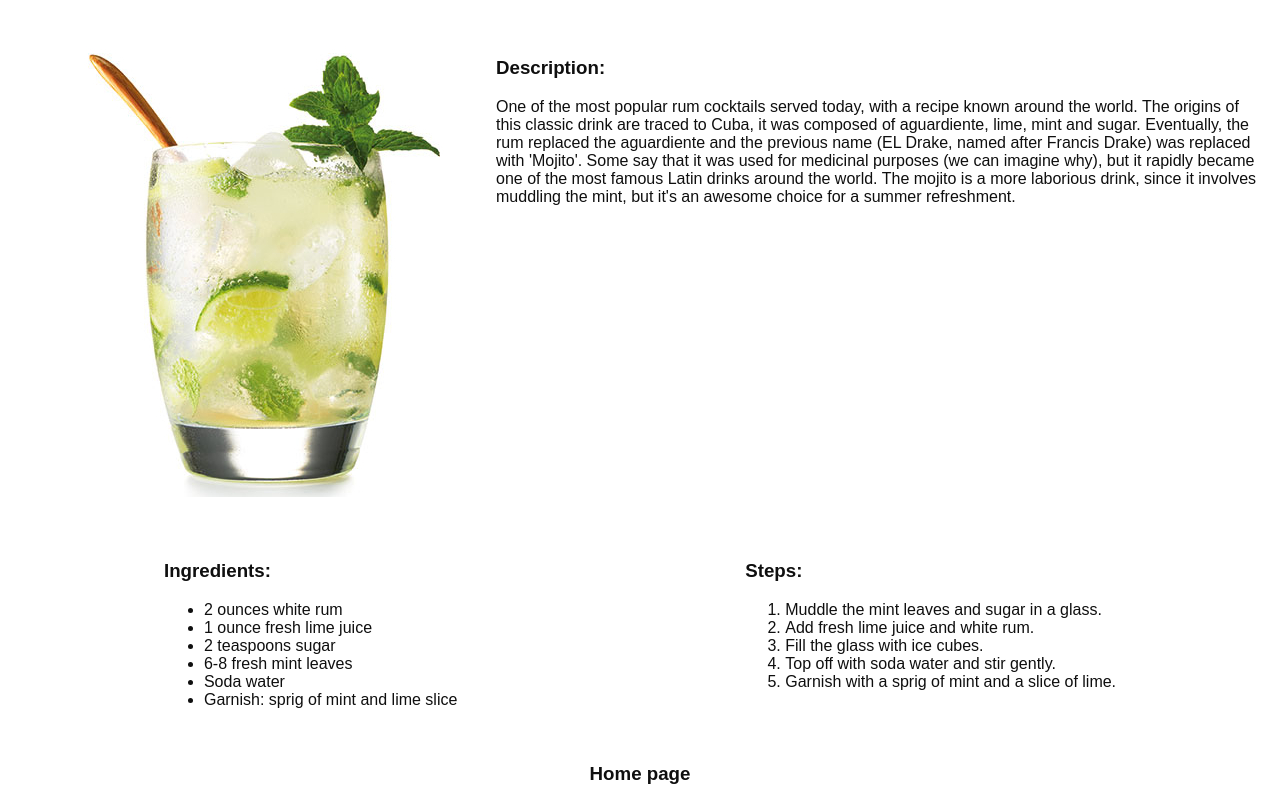
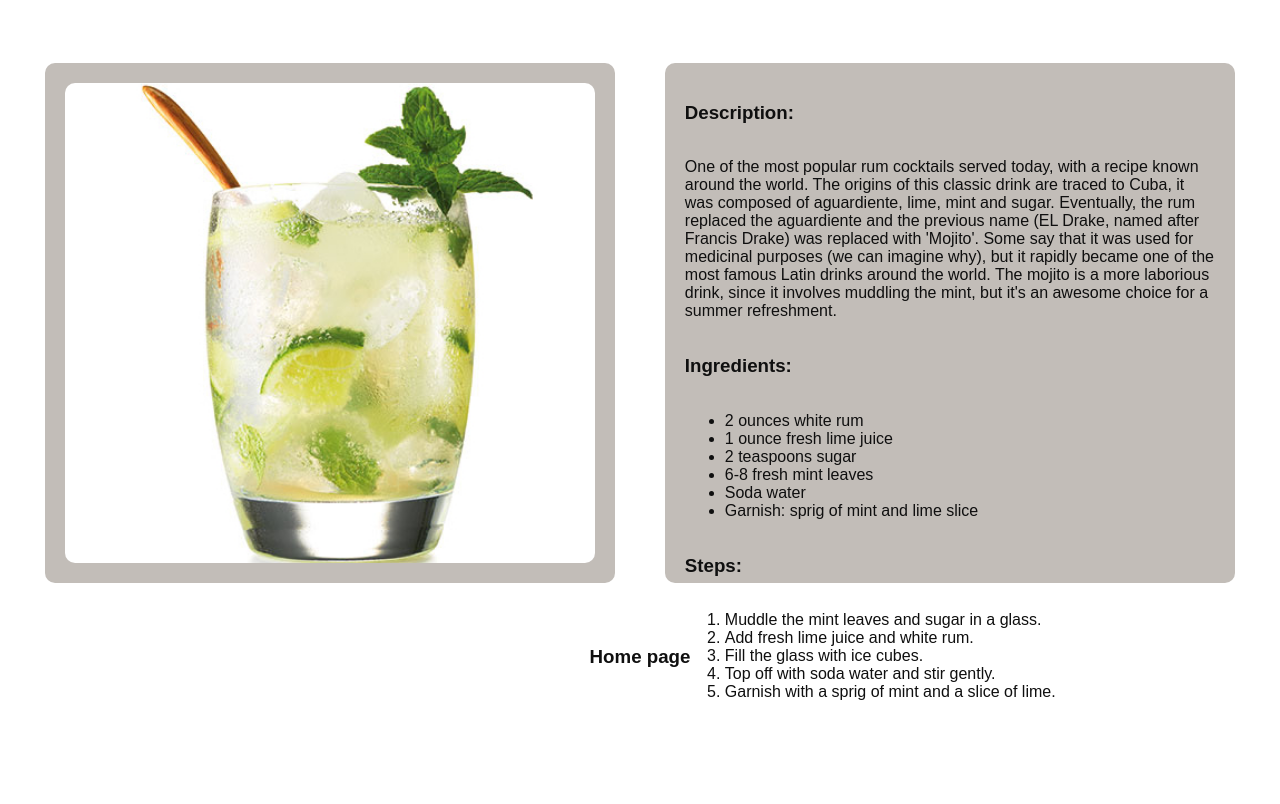
Before and after one commit to cesarbrancalhao/OdinProject, a plain HTML site: page Foundations course/odin-recipes/recipes/mojito.html in a window 1280 px wide. Shown: the part 230-1034 px from the top of the page. After the commit the page ends 931 px from the top, so only its background shows below. Drawn offline with Linux system fonts and the light colour scheme.

Commit message:
Update mojito.html

```diff
--- a/Foundations course/odin-recipes/recipes/mojito.html
+++ b/Foundations course/odin-recipes/recipes/mojito.html
@@ -12,20 +12,16 @@
 </div>
 <h1>MOJITO</h1>
 <div class="content">
-    <div class="left">
+    <div class="recipe">
         <img src="../recipes-images/mojito.jpg" alt="mojito" class="recipesPhotos">
     </div>
-    <div class="right">
+    <div class="recipe recipe-text">
         <h3>Description:</h3>
         <p>One of the most popular rum cocktails served today, with a recipe known around the world.
             The origins of this classic drink are traced to Cuba, it was composed of aguardiente, lime, mint and sugar.
             Eventually, the rum replaced the aguardiente and the previous name (EL Drake, named after Francis Drake) was replaced with 'Mojito'.
             Some say that it was used for medicinal purposes (we can imagine why), but it rapidly became one of the most famous Latin drinks around the world.
             The mojito is a more laborious drink, since it involves muddling the mint, but it's an awesome choice for a summer refreshment.</p>
-    </div>
-</div>
-<div class="content">
-    <div class="right">
         <h3>Ingredients:</h3>
         <ul>
             <li>2 ounces white rum</li>
@@ -35,8 +31,6 @@
             <li>Soda water</li>
             <li>Garnish: sprig of mint and lime slice</li>
         </ul>
-    </div>
-    <div class="right">
         <h3>Steps:</h3>
         <ol>
             <li>Muddle the mint leaves and sugar in a glass.</li>
```
